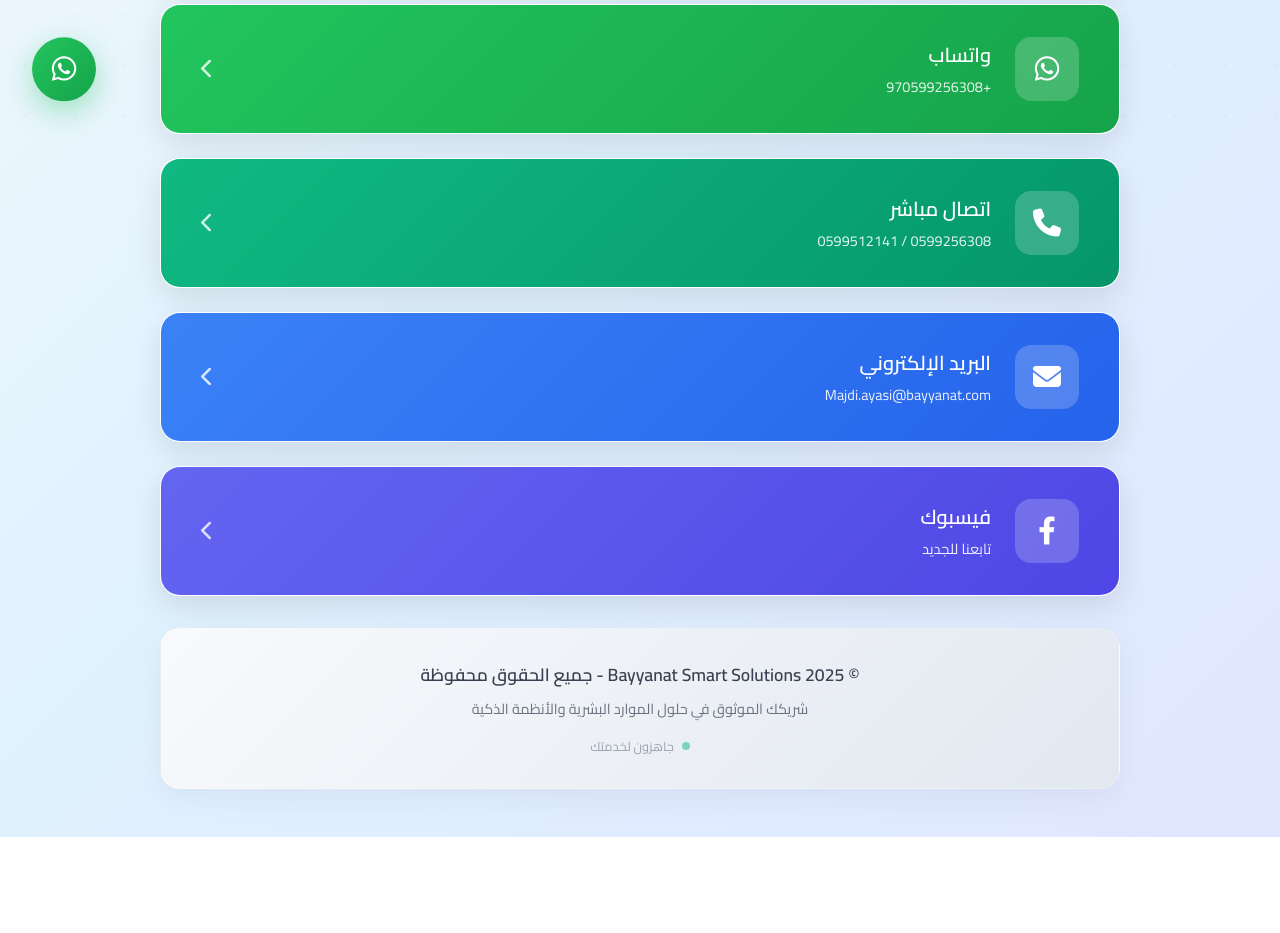
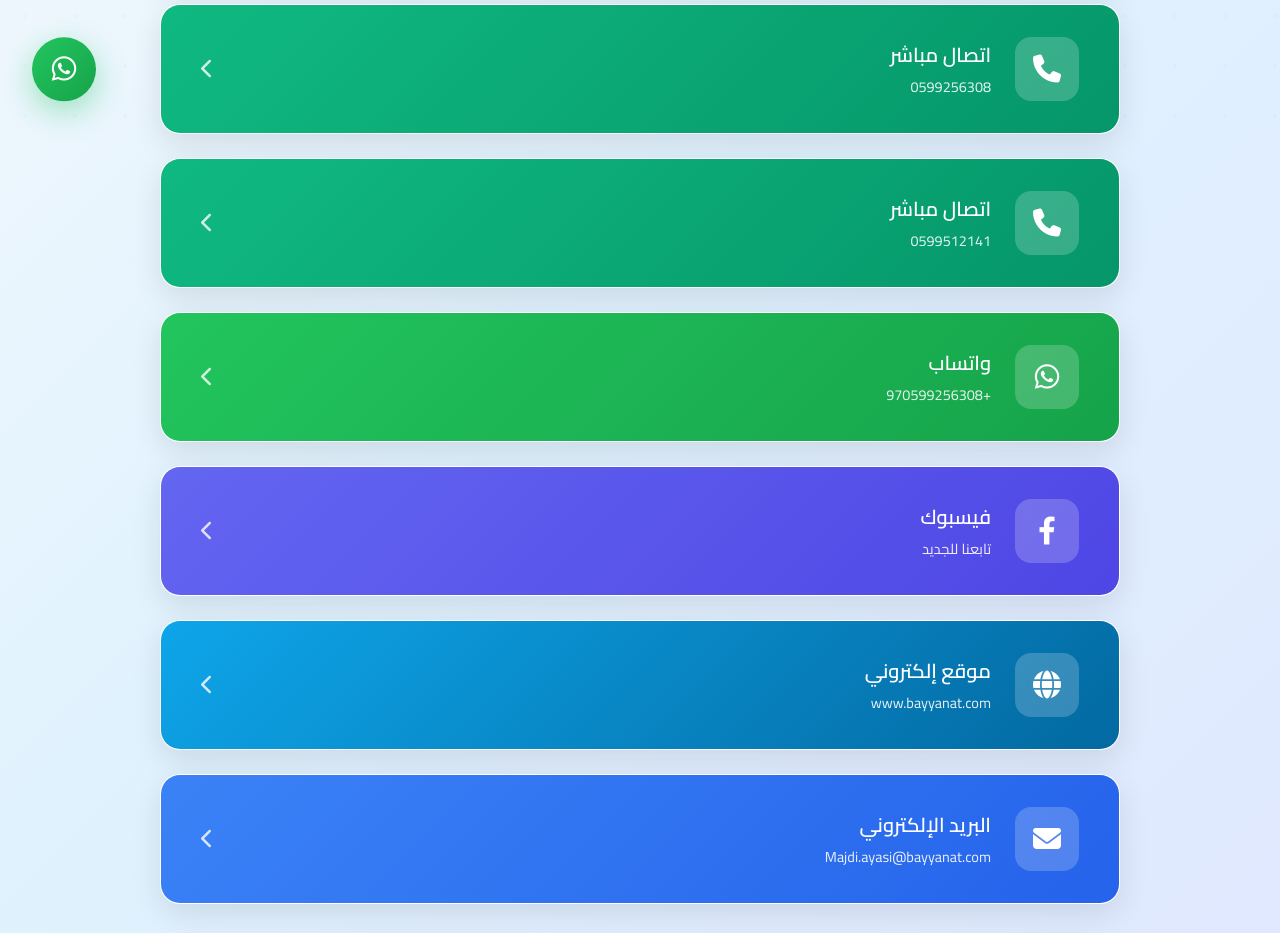
Before and after one commit to TechNestPS/TechNestPS.github.io, a plain HTML site: page Bayanat/index.html in a window 1280 px wide. Shown: the part 659-1592 px from the top of the page. Before the commit the page ends 1496 px from the top, so only its background shows below. Drawn offline with Linux system fonts and the light colour scheme.

Commit message:
index.html

```diff
--- a/Bayanat/index.html
+++ b/Bayanat/index.html
@@ -459,6 +459,29 @@ html{scroll-behavior:smooth;}
 <!-- Contact Links -->
 <div class="contact-links">
 
+    <!-- اتصال مباشر 1 -->
+    <a class="contact-card phone-card" data-href="tel:0599256308">
+        <div class="contact-content">
+            <div class="contact-left">
+                <div class="contact-icon"><i class="fas fa-phone"></i></div>
+                <div class="contact-text"><h3>اتصال مباشر</h3><p>0599256308</p></div>
+            </div>
+            <div class="contact-arrow"><i class="fas fa-chevron-left"></i></div>
+        </div>
+    </a>
+
+    <!-- اتصال مباشر 2 -->
+    <a class="contact-card phone-card" data-href="tel:0599512141">
+        <div class="contact-content">
+            <div class="contact-left">
+                <div class="contact-icon"><i class="fas fa-phone"></i></div>
+                <div class="contact-text"><h3>اتصال مباشر</h3><p>0599512141</p></div>
+            </div>
+            <div class="contact-arrow"><i class="fas fa-chevron-left"></i></div>
+        </div>
+    </a>
+
+    <!-- واتساب -->
     <a class="contact-card whatsapp-card" data-href="https://wa.me/970599256308">
         <div class="contact-content">
             <div class="contact-left">
@@ -469,16 +492,29 @@ html{scroll-behavior:smooth;}
         </div>
     </a>
 
-    <a class="contact-card phone-card" data-href="tel:0599256308">
+    <!-- فيسبوك -->
+    <a class="contact-card facebook-card" data-href="https://www.facebook.com/share/16baV3um5r/?mibextid=wwXIfr">
         <div class="contact-content">
             <div class="contact-left">
-                <div class="contact-icon"><i class="fas fa-phone"></i></div>
-                <div class="contact-text"><h3>اتصال مباشر</h3><p>0599256308 / 0599512141</p></div>
+                <div class="contact-icon"><i class="fab fa-facebook-f"></i></div>
+                <div class="contact-text"><h3>فيسبوك</h3><p>تابعنا للجديد</p></div>
             </div>
             <div class="contact-arrow"><i class="fas fa-chevron-left"></i></div>
         </div>
     </a>
 
+    <!-- موقع إلكتروني -->
+    <a class="contact-card" data-href="http://www.bayyanat.com/">
+        <div class="contact-content" style="background:linear-gradient(135deg,#0ea5e9,#0369a1);">
+            <div class="contact-left">
+                <div class="contact-icon"><i class="fas fa-globe"></i></div>
+                <div class="contact-text"><h3>موقع إلكتروني</h3><p>www.bayyanat.com</p></div>
+            </div>
+            <div class="contact-arrow"><i class="fas fa-chevron-left"></i></div>
+        </div>
+    </a>
+
+    <!-- إيميل -->
     <a class="contact-card email-card" data-href="mailto:Majdi.ayasi@bayyanat.com">
         <div class="contact-content">
             <div class="contact-left">
@@ -488,17 +524,8 @@ html{scroll-behavior:smooth;}
             <div class="contact-arrow"><i class="fas fa-chevron-left"></i></div>
         </div>
     </a>
+</div>
 
-    <a class="contact-card facebook-card" data-href="https://www.facebook.com/share/16baV3um5r/?mibextid=wwXIfr">
-        <div class="contact-content">
-            <div class="contact-left">
-                <div class="contact-icon"><i class="fab fa-facebook-f"></i></div>
-                <div class="contact-text"><h3>فيسبوك</h3><p>تابعنا للجديد</p></div>
-            </div>
-            <div class="contact-arrow"><i class="fas fa-chevron-left"></i></div>
-        </div>
-    </a>
-</div>
 
 <!-- Footer -->
 <div class="footer-card">
```
